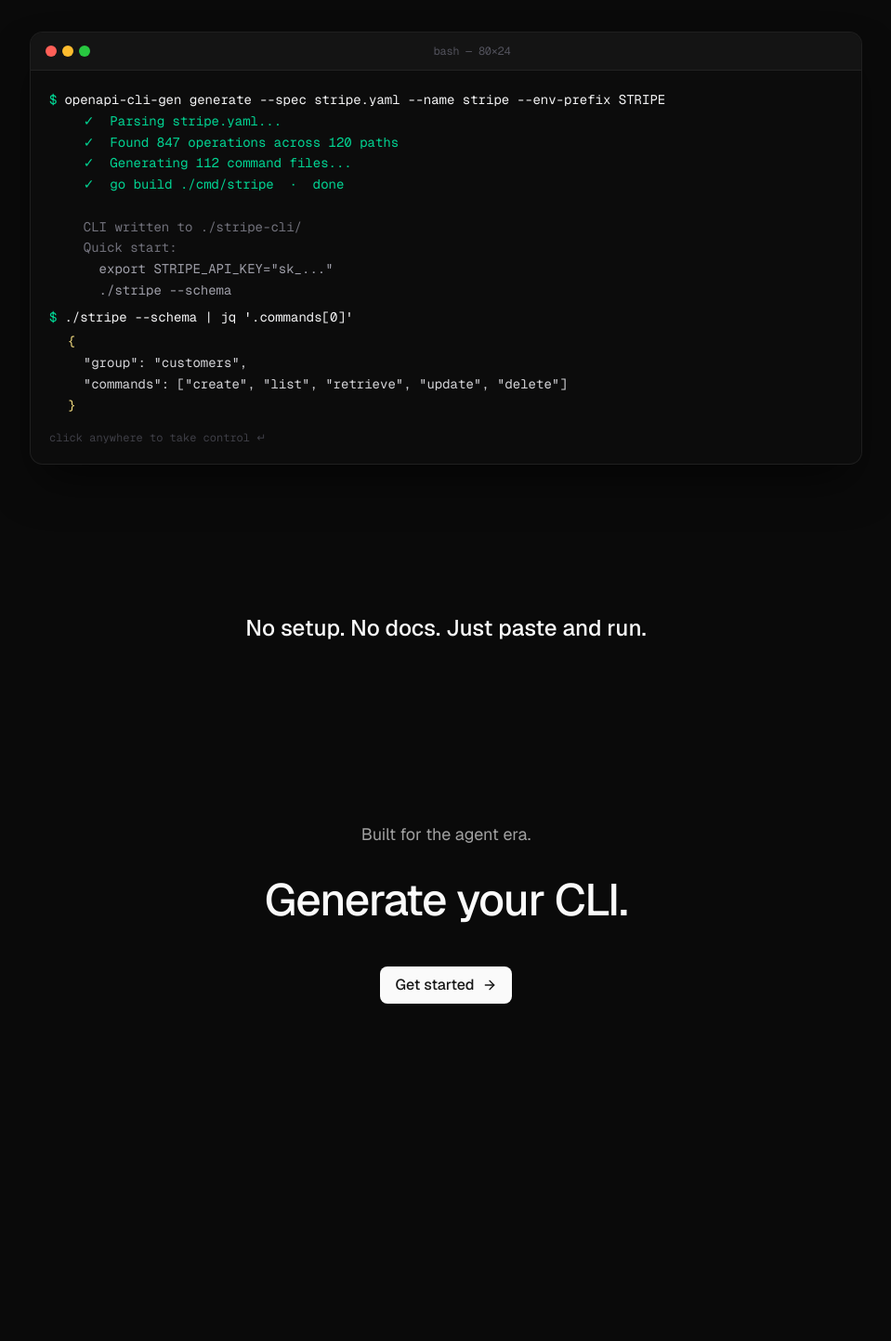
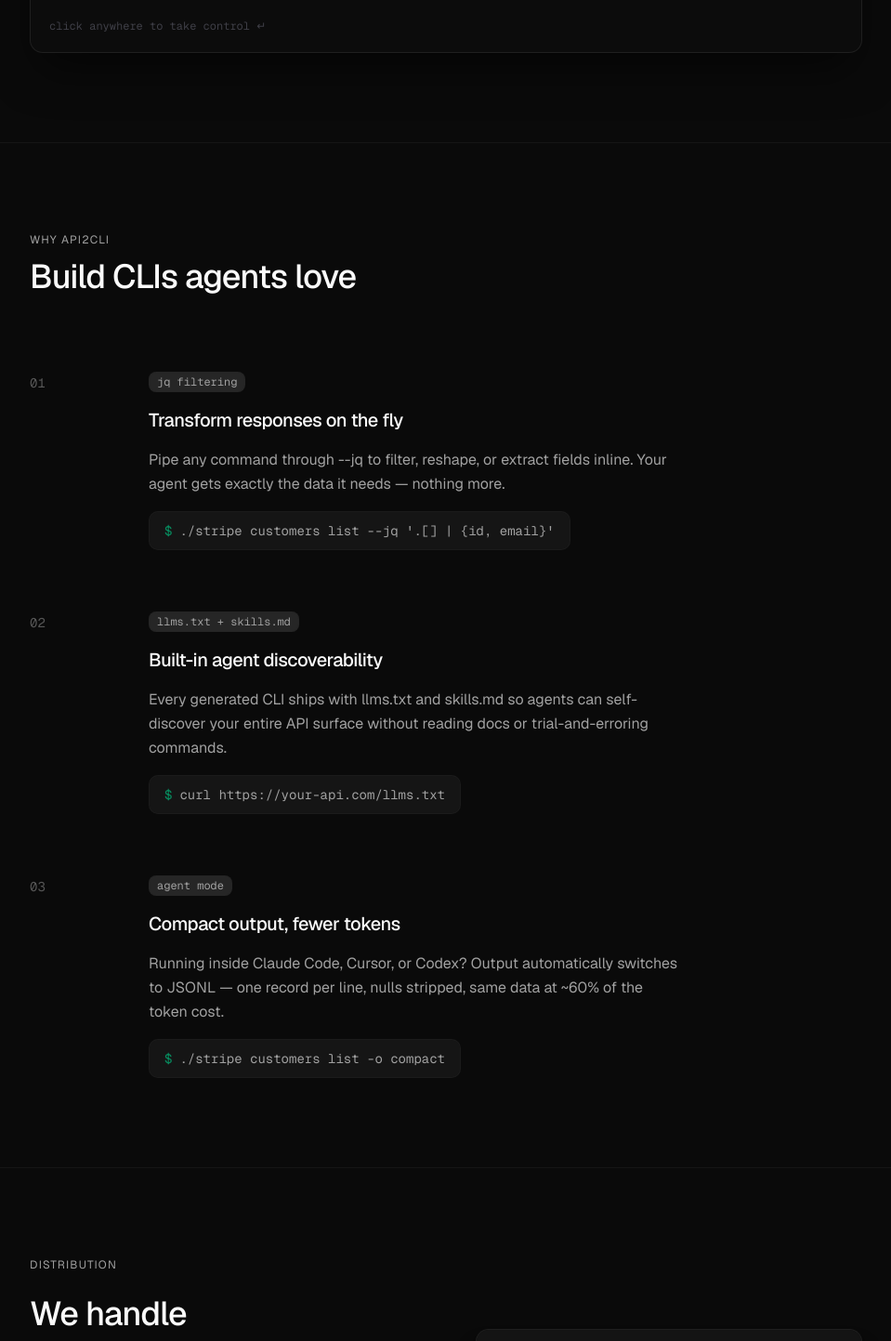
Before and after one commit to arygoel42/AgentCLI-frontend, a Next.js app: page / in a window 1280 px wide. Shown: the part 1330-2773 px from the top of the page at 93% size, without its empty margins (160-1119 px from the left). Before the commit the page ends 2538 px from the top, so only its background shows below. Built offline with nearby package versions, Linux system fonts and the light colour scheme.

Commit message:
landing page changes

```diff
--- a/app/page.tsx
+++ b/app/page.tsx
@@ -1,10 +1,10 @@
 import { Navbar } from "@/components/landing/navbar"
 import { Hero } from "@/components/landing/hero"
 import { SocialProof } from "@/components/landing/social-proof"
-import { Problem } from "@/components/landing/problem"
-import { Pillars } from "@/components/landing/pillars"
 import { Demo } from "@/components/landing/demo"
-import { Reinforcement } from "@/components/landing/reinforcement"
+import { Features } from "@/components/landing/features"
+import { Distribution } from "@/components/landing/distribution"
+import { Faq } from "@/components/landing/faq"
 import { FooterCta } from "@/components/landing/footer-cta"
 
 export default function Home() {
@@ -13,10 +13,10 @@ export default function Home() {
       <Navbar />
       <Hero />
       <SocialProof />
-      <Problem />
-      <Pillars />
       <Demo />
-      <Reinforcement />
+      <Features />
+      <Distribution />
+      <Faq />
       <FooterCta />
     </main>
   )
--- /dev/null
+++ b/components/landing/distribution.tsx
@@ -0,0 +1,71 @@
+const installLines = [
+  { text: "$ brew install myapi", className: "text-zinc-100" },
+  { text: "==> Downloading myapi 0.1.0...", className: "text-zinc-500" },
+  { text: "==> Installing myapi...", className: "text-zinc-500" },
+  { text: "✓  myapi installed", className: "text-emerald-400" },
+  { text: "" },
+  { text: "$ myapi --version", className: "text-zinc-100" },
+  { text: "myapi version 0.1.0 (darwin/arm64)", className: "text-zinc-400" },
+]
+
+export function Distribution() {
+  return (
+    <section className="px-6 py-24 border-t border-border/40">
+      <div className="max-w-4xl mx-auto grid md:grid-cols-2 gap-16 items-center">
+        {/* Left: copy */}
+        <div className="space-y-5">
+          <p className="text-xs tracking-widest uppercase text-muted-foreground">
+            Distribution
+          </p>
+          <h2 className="text-3xl md:text-4xl font-medium tracking-tight leading-snug">
+            We handle distribution&nbsp;too
+          </h2>
+          <p className="text-muted-foreground leading-relaxed">
+            Every generated CLI comes with a GoReleaser config that builds for
+            Linux, macOS, and Windows — x86 and ARM. Push a tag and GitHub
+            Actions ships signed binaries, a Homebrew tap, and an install
+            script automatically.
+          </p>
+          <ul className="space-y-2 text-sm text-muted-foreground">
+            {[
+              "Homebrew tap (brew install)",
+              "curl | sh install script",
+              "Signed binaries for 5 platforms",
+              "GitHub Releases with checksums",
+            ].map((item) => (
+              <li key={item} className="flex items-center gap-2">
+                <span className="text-emerald-500/80">✓</span>
+                {item}
+              </li>
+            ))}
+          </ul>
+        </div>
+
+        {/* Right: static terminal */}
+        <div className="rounded-xl border border-white/[0.08] bg-[#0c0c0c] overflow-hidden shadow-xl shadow-black/50">
+          {/* Chrome */}
+          <div className="flex items-center gap-2 px-4 py-3 border-b border-white/[0.06] bg-[#141414] select-none">
+            <div className="flex gap-1.5">
+              <div className="w-3 h-3 rounded-full bg-[#ff5f57]" />
+              <div className="w-3 h-3 rounded-full bg-[#febc2e]" />
+              <div className="w-3 h-3 rounded-full bg-[#28c840]" />
+            </div>
+            <span className="flex-1 text-center text-xs text-zinc-600 font-mono">bash</span>
+          </div>
+
+          {/* Body */}
+          <div className="p-5 font-mono text-sm leading-relaxed space-y-0.5">
+            {installLines.map((line, i) => (
+              <div
+                key={i}
+                className={line.className ?? "text-zinc-400"}
+              >
+                {line.text || "\u00a0"}
+              </div>
+            ))}
+          </div>
+        </div>
+      </div>
+    </section>
+  )
+}
--- /dev/null
+++ b/components/landing/faq.tsx
@@ -0,0 +1,84 @@
+"use client"
+
+import { useState } from "react"
+import { cn } from "@/lib/utils"
+
+const faqs = [
+  {
+    q: "How is this different from an MCP?",
+    a: "MCPs expose tools over a JSON-RPC protocol and typically run as a sidecar process. api2cli generates a standalone binary — no server, no protocol overhead. Agents invoke it like any shell command and get structured JSON back. It composes with pipes, works in CI, and doesn't inflate your token budget.",
+  },
+  {
+    q: "Do I need to write any code?",
+    a: "No. You point the generator at your OpenAPI spec and it emits a complete Go project — commands, flags, auth, pagination, output formatting — all from the spec. The only thing you configure is the CLI name, env-var prefix, and Go module path.",
+  },
+  {
+    q: "What OpenAPI versions are supported?",
+    a: "OpenAPI 3.0 and 3.1. JSON and YAML. The parser resolves $ref chains, handles circular references, and validates the spec before generating anything.",
+  },
+  {
+    q: "How do agents discover what commands exist?",
+    a: "Run ./mycli --schema and the CLI emits a machine-readable JSON document describing every command group, flag, auth scheme, and output format. Agents read this once, cache it, and never need to trial-and-error. There's also --usage per-command for inline introspection.",
+  },
+  {
+    q: "Can I customize the generated CLI?",
+    a: "The generator is template-based and deterministic — same spec in, same code out. You can fork the generated project and edit it freely. For common customizations (renaming commands, hiding operations) we're building x-cli extensions into the spec directly so customizations survive regeneration.",
+  },
+  {
+    q: "What authentication schemes are supported?",
+    a: "API key (header and query param) and HTTP Bearer. OAuth flows are planned for v2. Credentials resolve from CLI flags, environment variables, and a config file in that order of precedence.",
+  },
+]
+
+function FaqItem({ q, a }: { q: string; a: string }) {
+  const [open, setOpen] = useState(false)
+
+  return (
+    <div className="border-b border-border/60">
+      <button
+        className="w-full flex items-center justify-between gap-6 py-5 text-left group"
+        onClick={() => setOpen((o) => !o)}
+      >
+        <span className="font-medium text-foreground group-hover:text-foreground/80 transition-colors">
+          {q}
+        </span>
+        <span
+          className={cn(
+            "shrink-0 text-muted-foreground transition-transform duration-200 select-none text-lg leading-none",
+            open && "rotate-45"
+          )}
+        >
+          +
+        </span>
+      </button>
+      <div
+        className={cn(
+          "overflow-hidden transition-all duration-200",
+          open ? "max-h-96 pb-5" : "max-h-0"
+        )}
+      >
+        <p className="text-muted-foreground leading-relaxed">{a}</p>
+      </div>
+    </div>
+  )
+}
+
+export function Faq() {
+  return (
+    <section className="px-6 py-24 border-t border-border/40">
+      <div className="max-w-3xl mx-auto space-y-10">
+        <div className="space-y-3">
+          <p className="text-xs tracking-widest uppercase text-muted-foreground">FAQ</p>
+          <h2 className="text-3xl md:text-4xl font-medium tracking-tight">
+            Common questions
+          </h2>
+        </div>
+        <div>
+          {faqs.map((faq) => (
+            <FaqItem key={faq.q} q={faq.q} a={faq.a} />
+          ))}
+        </div>
+      </div>
+    </section>
+  )
+}
--- /dev/null
+++ b/components/landing/features.tsx
@@ -0,0 +1,74 @@
+const features = [
+  {
+    index: "01",
+    tag: "jq filtering",
+    title: "Transform responses on the fly",
+    description:
+      "Pipe any command through --jq to filter, reshape, or extract fields inline. Your agent gets exactly the data it needs — nothing more.",
+    example: "./stripe customers list --jq '.[] | {id, email}'",
+  },
+  {
+    index: "02",
+    tag: "llms.txt + skills.md",
+    title: "Built-in agent discoverability",
+    description:
+      "Every generated CLI ships with llms.txt and skills.md so agents can self-discover your entire API surface without reading docs or trial-and-erroring commands.",
+    example: "curl https://your-api.com/llms.txt",
+  },
+  {
+    index: "03",
+    tag: "agent mode",
+    title: "Compact output, fewer tokens",
+    description:
+      "Running inside Claude Code, Cursor, or Codex? Output automatically switches to JSONL — one record per line, nulls stripped, same data at ~60% of the token cost.",
+    example: "./stripe customers list -o compact",
+  },
+]
+
+export function Features() {
+  return (
+    <section className="px-6 py-24 border-t border-border/40">
+      <div className="max-w-4xl mx-auto space-y-20">
+        {/* Heading */}
+        <div className="space-y-3">
+          <p className="text-xs tracking-widest uppercase text-muted-foreground">
+            Why api2cli
+          </p>
+          <h2 className="text-3xl md:text-4xl font-medium tracking-tight">
+            Build CLIs agents love
+          </h2>
+        </div>
+
+        {/* Feature rows */}
+        <div className="space-y-16">
+          {features.map((f) => (
+            <div key={f.index} className="grid md:grid-cols-[80px_1fr] gap-6 md:gap-12">
+              {/* Index */}
+              <div className="text-sm font-mono text-muted-foreground/50 pt-1 select-none">
+                {f.index}
+              </div>
+
+              {/* Content */}
+              <div className="space-y-4">
+                <div className="inline-flex items-center gap-2">
+                  <span className="text-xs font-mono px-2 py-0.5 rounded-md bg-secondary text-muted-foreground border border-border/60">
+                    {f.tag}
+                  </span>
+                </div>
+                <h3 className="text-xl font-medium tracking-tight">{f.title}</h3>
+                <p className="text-muted-foreground leading-relaxed max-w-xl">
+                  {f.description}
+                </p>
+                {/* Example command */}
+                <div className="flex items-center gap-2 font-mono text-sm text-muted-foreground bg-secondary/40 border border-border/40 rounded-lg px-4 py-2.5 w-fit">
+                  <span className="text-emerald-500/70 select-none">$</span>
+                  <span>{f.example}</span>
+                </div>
+              </div>
+            </div>
+          ))}
+        </div>
+      </div>
+    </section>
+  )
+}
--- a/components/landing/social-proof.tsx
+++ b/components/landing/social-proof.tsx
@@ -108,7 +108,6 @@ const companyLogos = [
   { name: "Amazon", Logo: AmazonLogo },
   { name: "Google", Logo: GoogleLogo },
   { name: "Mercor", Logo: MercorLogo },
-  { name: "InboxPilot", Logo: InboxPilotLogo },
 ]
 
 export function SocialProof() {
```
Also changed, not shown: 1 other file (tests, documents, lock files or other folders).
